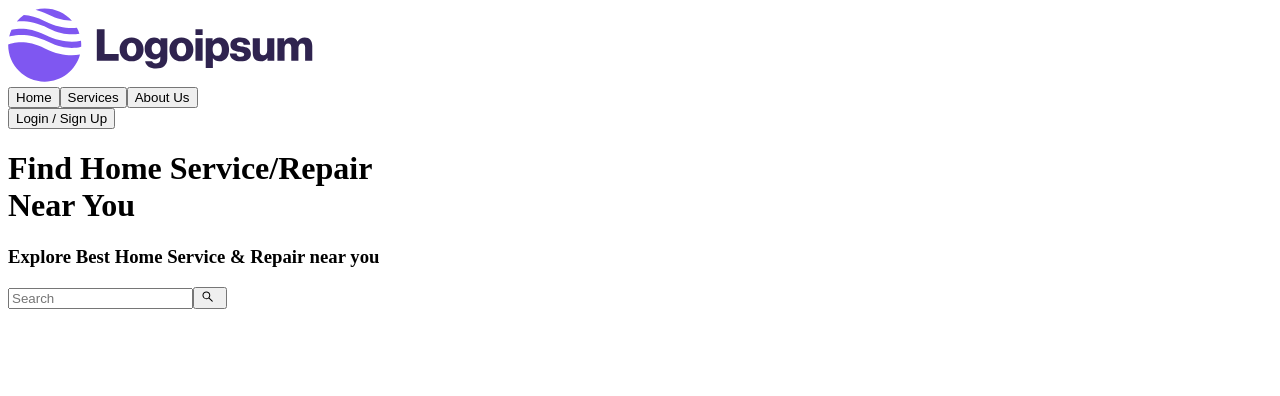
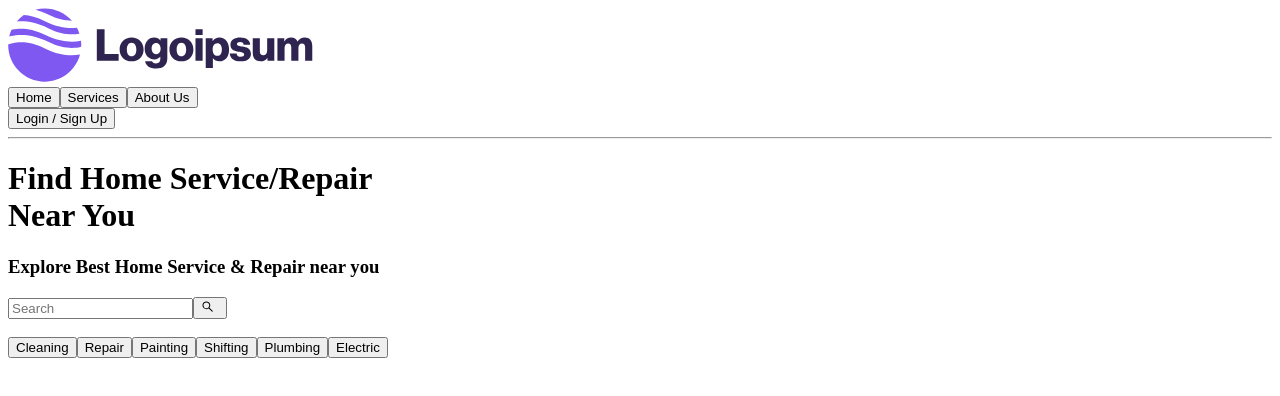
Before and after one commit to Scoutress/Frontend-karjeros-akceleratorius, a React (Vite) app in the folder HomeServiceApp/: page / in a window 1280 px wide. Shown: the top 396 px of the page. Built offline with nearby package versions, Linux system fonts and the light colour scheme.

Commit message:
Created home page categories component

```diff
--- a/HomeServiceApp/src/App.jsx
+++ b/HomeServiceApp/src/App.jsx
@@ -1,10 +1,11 @@
-import Header from "./components/header";
-import Home from "./components/home";
+import Header from "./components/Header";
+import Home from "./components/Home";
 
 function App() {
   return (
     <div>
       <Header />
+      <hr />
       <Home />
     </div>
   );
--- /dev/null
+++ b/HomeServiceApp/src/components/HomeCategories.jsx
@@ -0,0 +1,14 @@
+const HomeCategories = () => {
+  return (
+    <div>
+      <button>Cleaning</button>
+      <button>Repair</button>
+      <button>Painting</button>
+      <button>Shifting</button>
+      <button>Plumbing</button>
+      <button>Electric</button>
+    </div>
+  );
+};
+
+export default HomeCategories;
--- a/HomeServiceApp/src/components/home.jsx
+++ b/HomeServiceApp/src/components/home.jsx
@@ -1,7 +1,9 @@
 import { AiOutlineSearch } from "react-icons/ai";
+import HomeCategories from "../components/HomeCategories";
 
 const Home = () => {
   return (
+    <div>
       <header>
         <div>
           <div>
@@ -18,6 +20,9 @@ const Home = () => {
           </button>
         </div>
       </header>
+      <br></br>
+      <HomeCategories />
+    </div>
   );
 };
 
```
Lines whose indentation alone changed are shown as unchanged.
